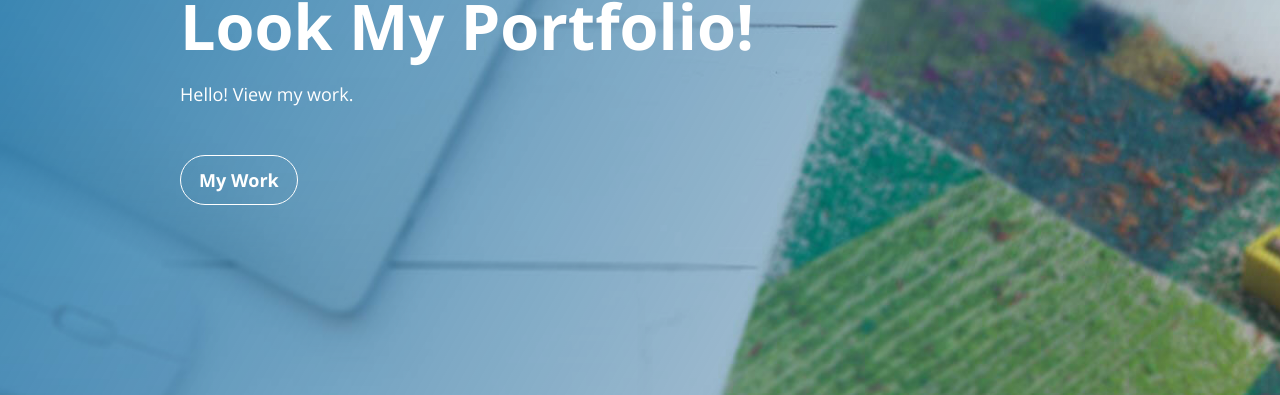
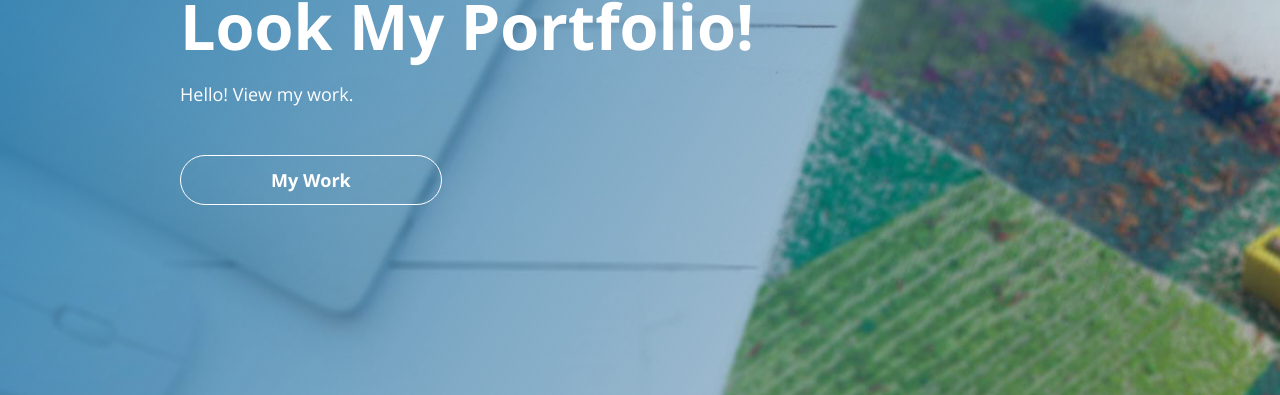
Before and after one commit to LiliyaMilanova/myportfolio, a Jekyll site: the page built from index.html, in a window 1280 px wide. Shown: the part 208-603 px from the top of the page. Built offline with Jekyll 4.4.1, drawn with Linux system fonts in a browser that asks for light colours; nearby versions of some CDN libraries.

Commit message:
Update styles.css

```diff
--- a/css/styles.css
+++ b/css/styles.css
@@ -52,7 +52,7 @@ body {
     margin-top: 1rem;
     font-weight: bold;
     text-decoration: none;
-    padding: 0.5rem 1rem;
+    padding: 0.5rem 5rem;
     border-radius: 2rem;
     color: rgb(255, 255, 255);
     border: 1px solid rgb(255, 255, 255);
```
